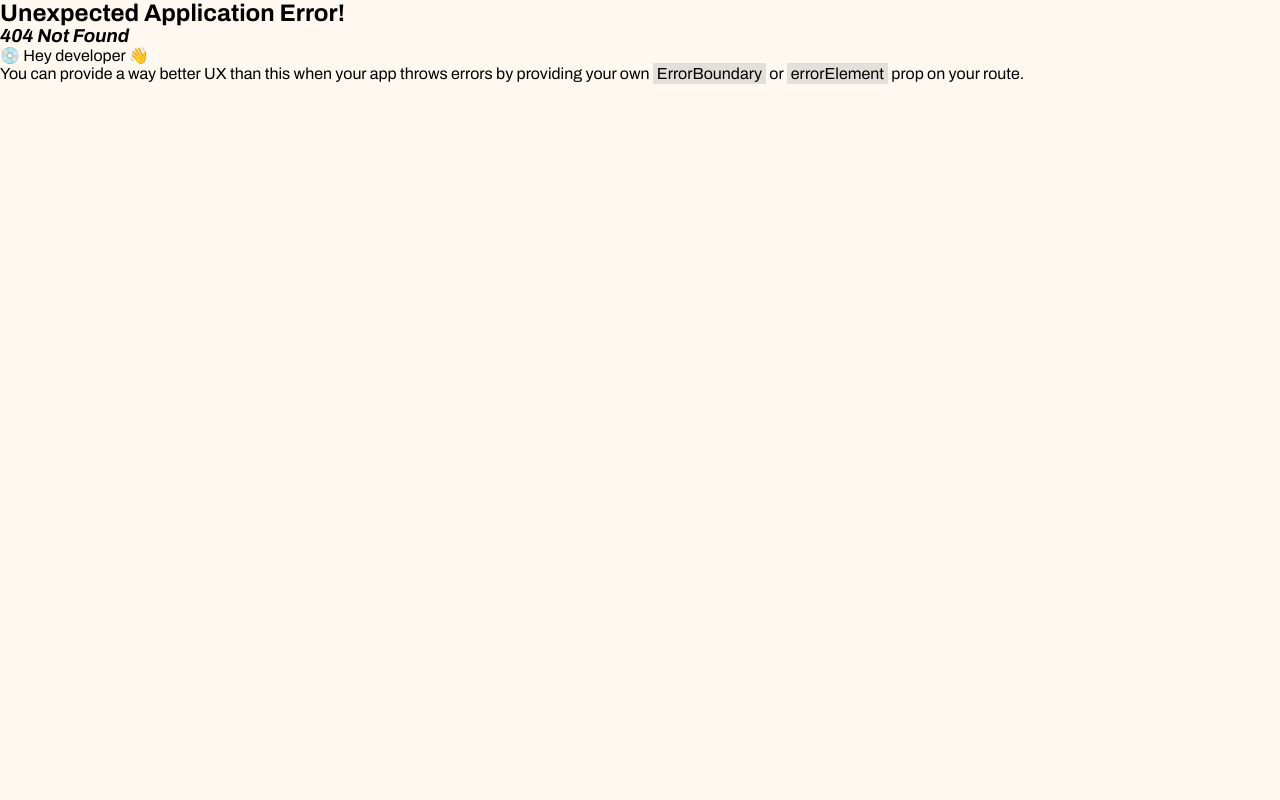
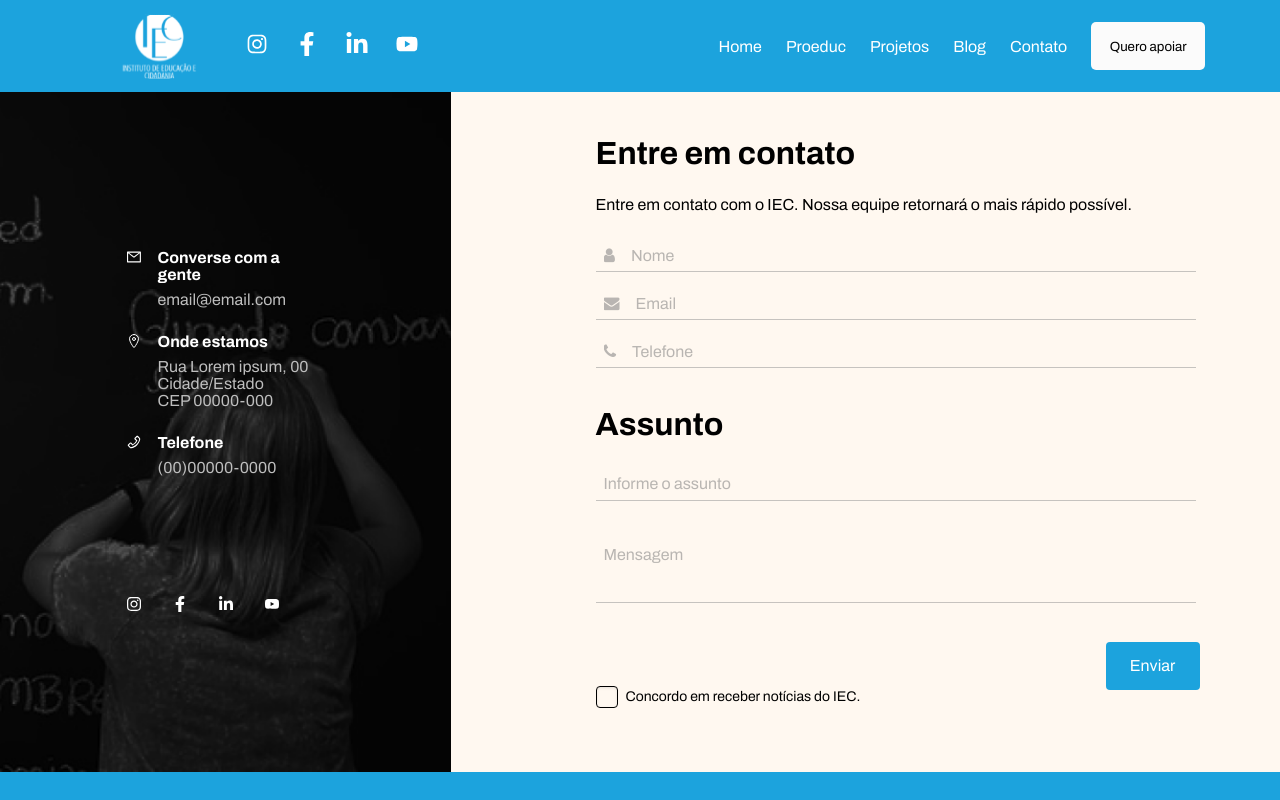
Before and after one commit to marcos-px/iec-brasil, a React (Vite) app: page /contato in a window 1280 px wide. Before the commit this address had no page. Shown: the top 800 px of the page. Built offline with nearby package versions, Linux system fonts and the light colour scheme.

Commit message:
editing-contact-page
Finalizando os ajustes da página de contato (input do assunto e estilos) .

```diff
--- a/src/components/Contact/Contact.ts
+++ b/src/components/Contact/Contact.ts
@@ -15,7 +15,7 @@
   .contact-title {
     width: 600px;
     h1 {
-      margin-bottom: 16px;
+      margin-bottom: 25px;
     }
     p {
       margin-bottom: 25px;
@@ -30,6 +30,20 @@
   .subject {
     margin: 25px 0px;
   }
+  .subject-content {
+    background-color: #fff8f0;
+    margin-bottom: 14px;
+    height: 34px;
+    border: 0;
+    padding: 0 8px;
+    border-bottom: 1px inset #8f8f8f;
+    opacity: 50%;
+    font-family: Archivo;
+    font-size: 16px;
+    &:focus {
+      opacity: 100%;
+    }
+  }
   .input {
     background-color: #fff8f0;
     margin-bottom: 14px;
@@ -37,33 +51,29 @@
     border: 0;
     padding: 0 8px;
     border-bottom: 1px inset #8f8f8f;
-    opacity: 30%;
-    font-family: FontAwesome;
+    opacity: 50%;
+    font-family: FontAwesome, Archivo;
     font-size: 16px;
+    &:focus {
+      opacity: 100%;
+    }
   }
-
   .textarea {
     margin-bottom: 14px;
     border: 0;
     border-bottom: 1px solid #8f8f8f;
     padding: 8px;
-    height: 38px;
+    height: 68px;
     resize: none;
     margin-top: 20px;
     background-color: transparent;
     font-weight: 400;
     font-size: 16px;
     line-height: 150%;
-    overflow: hidden;
-  }
-  .textarea::placeholder {
-    font-family: "Archivo";
-    font-style: normal;
-    font-weight: 400;
-    font-size: 16px;
-  }
-  .textarea:active {
-    background-color: transparent;
+    opacity: 50%;
+    &:focus {
+      opacity: 100%;
+    }
   }
 
   .button {
@@ -79,11 +89,10 @@
     background-color: #1ca3dd;
     font-size: 16px;
     transition: background-color, transform 0.8s;
-  }
-
-  .button:hover {
-    background-color: #0fe3ff;
-    transform: scale(1.01);
+    &:hover {
+      background-color: #3333ff;
+      transform: scale(1.01);
+    }
   }
   .checkbox-control {
     display: flex;
@@ -178,7 +187,7 @@
   .input-error {
     font-size: 12px;
     color: #d93025;
-    font-family:"Helvetica";
+    font-family: "Helvetica";
   }
 
   @media screen and (max-width: 940px) {
@@ -227,6 +236,9 @@
   .social-media {
     display: flex;
     margin-top: 120px;
-    gap: 60px;
+    gap: 30px;
+  }
+  .social-media :only-child {
+    cursor: pointer;
   }
 `;
--- a/src/pages/contact.tsx
+++ b/src/pages/contact.tsx
@@ -5,13 +5,14 @@
 import { useForm } from "react-hook-form";
 import { yupResolver } from "@hookform/resolvers/yup";
 import * as yup from "yup";
-import { AiOutlineMail, AiOutlinePhone } from "react-icons/ai";
+import { AiFillYoutube, AiOutlineMail, AiOutlinePhone } from "react-icons/ai";
 import { IoLocationOutline } from "react-icons/io5";
 import { FaFacebookF, FaInstagram, FaLinkedinIn } from "react-icons/fa";
 import { ContactForm, ContactInfo } from "../components/Contact/Contact";
 import emailjs from "@emailjs/browser";
 import Footer from "../components/Footer";
 import { Header } from "../components/Header";
+import { Link } from "react-router-dom";
 
 function Contact() {
   const [name, setName] = useState("");
@@ -24,9 +25,9 @@
 
   const schema = yup.object({
     name: yup.string().required("Digite o seu nome"),
-    email: yup.string().required("Escolha um e-mail válido"),
+    email: yup.string().email().required("Digite um e-mail válido"),
     phoneNumber: yup.string().required("Informe um número de telefone válido."),
-    message: yup.string(),
+    message: yup.string().required("Digite a sua mensagem aqui."),
   });
 
   const {
@@ -40,7 +41,6 @@
 
   function sendEmail() {
     // e.preventDefault();
-
     const templateParams = {
       from_name: name,
       message: message,
@@ -56,7 +56,7 @@
       )
       .then(
         (response) => {
-          // alert("E-mail enviado com sucesso."); -- ALERTA DE ENVIO --
+          alert("E-mail enviado com sucesso.");
           console.log("Email enviado", response.status, response.text);
           setName("");
           setEmail("");
@@ -67,7 +67,6 @@
           console.log("Error", error.status, error);
         }
       );
-
   }
 
   return (
@@ -107,9 +106,18 @@
                 <p>(00)00000-0000</p>
               </div>
               <div className="social-media">
-                <FaInstagram />
-                <FaFacebookF />
-                <FaLinkedinIn />
+                <Link to={"https://www.instagram.com/iecbrasil/"}>
+                  <FaInstagram />
+                </Link>
+                <Link to={"https://www.facebook.com/iecbrasil.org"}>
+                  <FaFacebookF />
+                </Link>
+                <Link to={"https://www.linkedin.com/company/iecbrasil/"}>
+                  <FaLinkedinIn />
+                </Link>
+                <Link to={"https://www.youtube.com/@iecbrasil7560"}>
+                  <AiFillYoutube />
+                </Link>
               </div>
             </div>
           </div>
@@ -165,45 +173,11 @@
               {errors?.phoneNumber?.message as string}
             </span>
             <h1 className="subject">Assunto</h1>
-            <div className="checkbox-control">
-              <div>
-                <input
-                  className="checkbox"
-                  type="checkbox"
-                  id="financeiro"
-                  name="financeiro"
-                />
-                <label htmlFor="financeiro">Financeiro</label>
-              </div>
-              <div>
-                <input
-                  className="checkbox"
-                  type="checkbox"
-                  id="marketing"
-                  name="marketing"
-                />
-                <label htmlFor="marketing">Marketing</label>
-              </div>
-              <div>
-                <input
-                  className="checkbox"
-                  type="checkbox"
-                  id="juridico"
-                  name="juridico"
-                />
-                <label htmlFor="juridico">Jurídico</label>
-              </div>
-              <div>
-                <input
-                  className="checkbox"
-                  type="checkbox"
-                  id="doacoes"
-                  name="doacoes"
-                />
-                <label htmlFor="doacoes">Doações</label>
-              </div>
-              <div></div>
-            </div>
+            <input
+              type="text"
+              className="subject-content"
+              placeholder="Informe o assunto"
+            />
 
             <textarea
               {...register("message")}
```
Also changed, not shown: src/router/index.tsx (+10 -11 lines), 1 other file (tests, documents, lock files or other folders).
